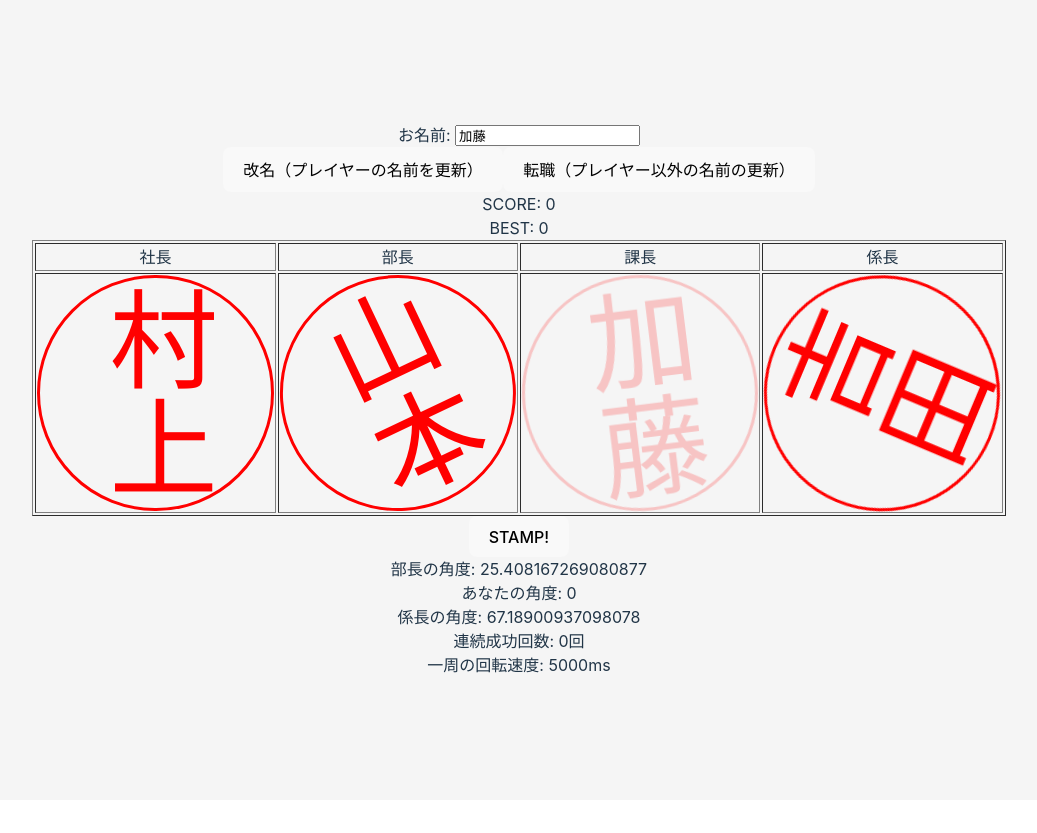
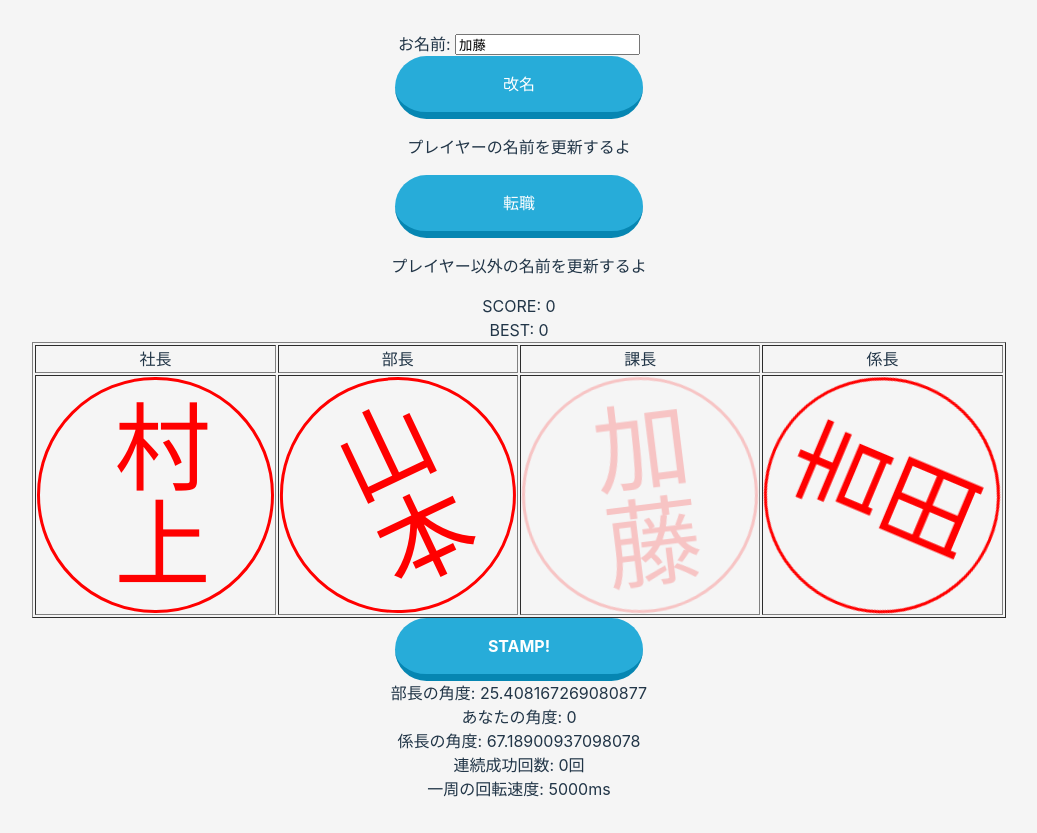
Before and after one commit to YutakaNagai/ojigi-hanko-sample, a Vue app: page / in a window 1280 px wide. Shown: the whole page, without its empty margins (121-1158 px from the left). Before the commit the page ends 800 px from the top, so only its background shows below. Built offline with nearby package versions, Linux system fonts and the light colour scheme.

Commit message:
ボタンデザイン変更

```diff
--- a/src/App.vue
+++ b/src/App.vue
@@ -7,10 +7,10 @@
             @change="createPlayerNameArray()"
         />
     </div>
-    <button @click="setFontSize()">改名（プレイヤーの名前を更新）</button>
-    <button @click="updateRandomName()">
-        転職（プレイヤー以外の名前の更新）
-    </button>
+    <a class="btn" @click="setFontSize()">改名</a>
+    <p>プレイヤーの名前を更新するよ</p>
+    <a class="btn" @click="updateRandomName()">転職</a>
+    <p>プレイヤー以外の名前を更新するよ</p>
     <div v-if="familyOwnedBonus > 10">
         【家族経営ボーナス】: 基本スコア x{{ familyOwnedBonus }}
     </div>
@@ -52,9 +52,9 @@
         </tr>
     </table>
     <div>
-        <button @click="isRotate ? stop() : rotate()">
+        <a class="btn" @click="isRotate ? stop() : rotate()">
             {{ isRotate ? "STAMP!" : "ROTATE!" }}
-        </button>
+        </a>
     </div>
 
     <div>部長の角度: {{ characterList[1].deg }}</div>
@@ -291,7 +291,7 @@ export default {
                 const len = character.name.length;
 
                 const textElem = document.getElementById(`text_${index}`);
-                textElem.style.fontSize = `${(areaSize / len) * 0.9}px`;
+                textElem.style.fontSize = `${(areaSize / len) * 0.8}px`;
             });
         },
     },
@@ -301,6 +301,26 @@ export default {
 </script>
 
 <style scoped>
+.btn {
+    display: block;
+    text-align: center;
+    vertical-align: middle;
+    text-decoration: none;
+    width: 120px;
+    margin: auto;
+    padding: 1rem 4rem;
+    font-weight: bold;
+    border-radius: 100vh;
+    border-bottom: 7px solid #0686b2;
+    background: #27acd9;
+    color: #fff;
+    cursor: pointer;
+}
+.btn:active {
+    margin-top: 6px;
+    border-bottom: 1px solid #0686b2;
+    color: #fff;
+}
 .circle {
     position: relative; /* 親要素を相対位置に設定 */
     width: 18vw;
```
